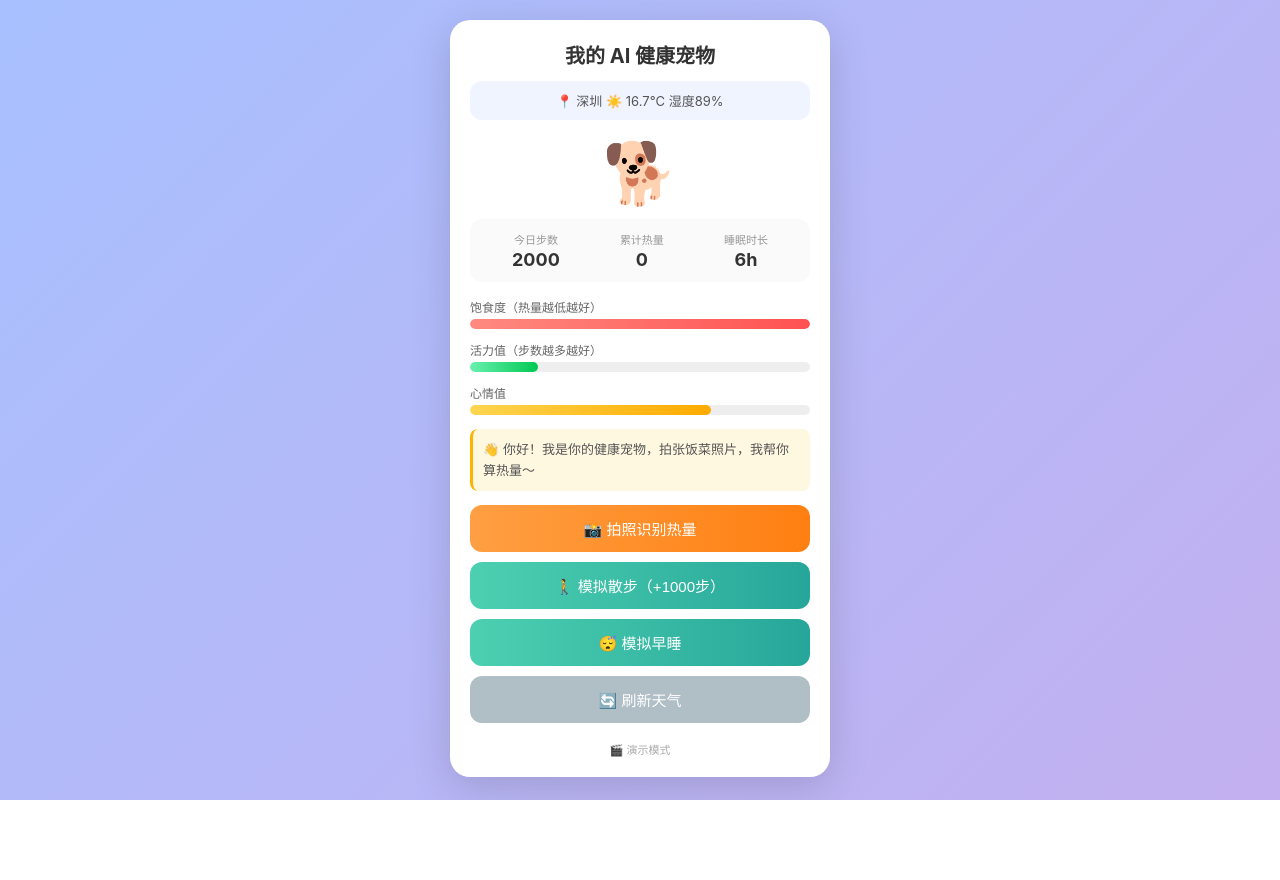
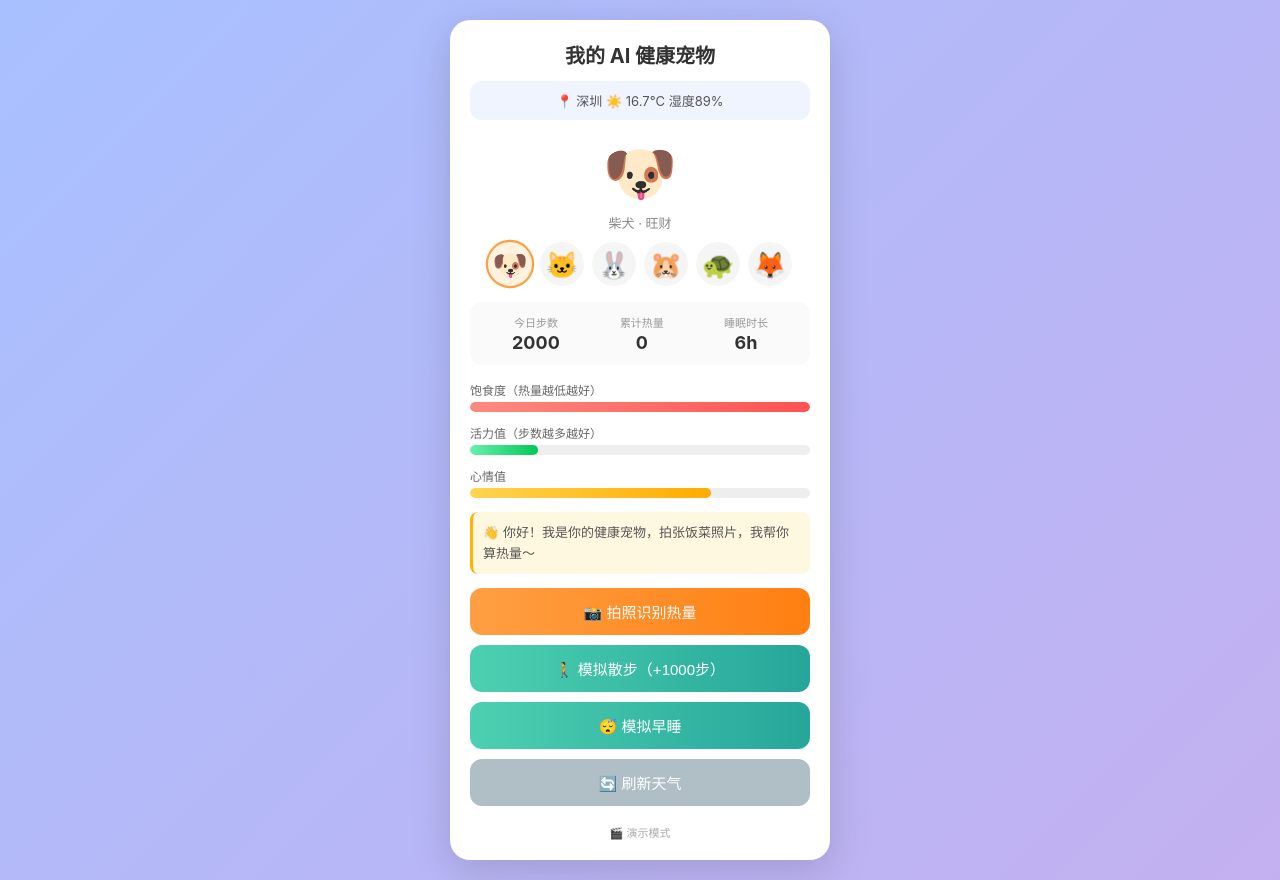
Before and after one commit to Yuu-uul/AI-pet, a plain HTML site: page index.html in a window 1280 px wide. Before the commit the page ends 800 px from the top, so only its background shows below. Drawn offline with Linux system fonts and the light colour scheme; no server answers.

Commit message:
Update index.html

```diff
--- a/index.html
+++ b/index.html
@@ -36,8 +36,45 @@ h1 { font-size: 20px; text-align: center; margin-bottom: 12px; color: #333; }
   overflow: hidden;
   text-overflow: ellipsis;
 }
-.pet { text-align: center; font-size: 60px; margin: 10px 0; transition: transform 0.3s; }
+.pet-box { text-align: center; margin: 10px 0; }
+.pet {
+  font-size: 60px;
+  display: inline-block;
+  transition: transform 0.3s;
+  cursor: pointer;
+  user-select: none;
+}
 .pet.bounce { transform: scale(1.2) rotate(10deg); }
+.pet-name { font-size: 13px; color: #888; margin-top: 4px; }
+
+/* 宠物选择器 */
+.pet-picker {
+  display: flex;
+  justify-content: center;
+  gap: 8px;
+  margin: 10px 0 16px;
+  flex-wrap: wrap;
+}
+.pet-option {
+  width: 44px;
+  height: 44px;
+  border-radius: 50%;
+  background: #f5f5f5;
+  display: flex;
+  align-items: center;
+  justify-content: center;
+  font-size: 26px;
+  cursor: pointer;
+  border: 2px solid transparent;
+  transition: all 0.2s;
+}
+.pet-option:hover { transform: scale(1.1); }
+.pet-option.active {
+  border-color: #ff9f43;
+  background: #fff3e0;
+  transform: scale(1.1);
+}
+
 .stats {
   display: flex;
   justify-content: space-around;
@@ -94,7 +131,12 @@ input[type=file] { display: none; }
   <h1>我的 AI 健康宠物</h1>
   <div class="weather" id="weather">📍 深圳 · 加载中...</div>
 
-  <div class="pet" id="pet">🐶</div>
+  <div class="pet-box">
+    <div class="pet" id="pet" onclick="petTouch()">🐶</div>
+    <div class="pet-name" id="petName">柴犬 · 旺财</div>
+  </div>
+
+  <div class="pet-picker" id="petPicker"></div>
 
   <div class="stats">
     <div class="stat"><div class="label">今日步数</div><div class="value" id="steps">2000</div></div>
@@ -135,7 +177,67 @@ var API_URL = "https://dashscope.aliyuncs.com/compatible-mode/v1/chat/completion
 var MODEL = "qwen-vl-plus";
 /* ================================================================== */
 
+/* ===== 宠物库：每种宠物有自己的名字、表情、性格台词 ===== */
+var PETS = [
+  {
+    emoji: "🐶", name: "柴犬 · 旺财",
+    happy: "汪汪！今天也元气满满～",
+    sad: "呜呜...主人是不是不爱我了",
+    eat: "汪！这个看起来好好吃！",
+    walk: "汪！我要去公园跑圈圈！",
+    sleep: "汪...晚安，做个好梦",
+    touch: "汪汪汪！（开心地摇尾巴）"
+  },
+  {
+    emoji: "🐱", name: "猫咪 · 咪咪",
+    happy: "喵～今天心情不错呢",
+    sad: "喵...（默默走开）",
+    eat: "喵？这个...本喵勉强吃一口吧",
+    walk: "喵！散步要去抓蝴蝶！",
+    sleep: "喵...本喵先睡了，别吵",
+    touch: "喵～（蹭了蹭你的手）"
+  },
+  {
+    emoji: "🐰", name: "兔子 · 雪球",
+    happy: "耶！今天有胡萝卜吃吗？",
+    sad: "（耳朵耷拉下来了）",
+    eat: "哇！这个能吃吗？",
+    walk: "蹦蹦跳跳！出发！",
+    sleep: "呼...呼...（缩成一团）",
+    touch: "（用鼻子蹭你手心）"
+  },
+  {
+    emoji: "🐹", name: "仓鼠 · 瓜子",
+    happy: "吱吱！今天也努力存粮！",
+    sad: "吱...（把脸埋进腮帮子里）",
+    eat: "吱！我要藏起来慢慢吃！",
+    walk: "跑轮！跑轮！我要跑轮！",
+    sleep: "吱...（抱着瓜子睡着了）",
+    touch: "吱吱！（在你手心打滚）"
+  },
+  {
+    emoji: "🐢", name: "乌龟 · 慢慢",
+    happy: "......今天也很平静。",
+    sad: "......（把头缩进壳里）",
+    eat: "......（慢慢咀嚼中）",
+    walk: "......我走得很慢，但从不后退。",
+    sleep: "......（已经睡着了）",
+    touch: "......（伸出头看了你一眼）"
+  },
+  {
+    emoji: "🦊", name: "狐狸 · 小狐",
+    happy: "哼哼～今天也是聪明的一天",
+    sad: "（尾巴垂下来了）",
+    eat: "这个...本狐狸鉴定为美味！",
+    walk: "走！带你去探险！",
+    sleep: "嘘...我要在树洞里休息了",
+    touch: "（用尾巴轻轻扫你）"
+  }
+];
+/* ========================================================== */
+
 var DEMO = false;
+var currentPet = 0;
 var state = { steps: 2000, calories: 0, sleep: 6, mood: 71 };
 
 var $ = function(id){ return document.getElementById(id); };
@@ -146,12 +248,46 @@ window.onload = function(){
     DEMO = true;
     $("mode").textContent = "🎬 演示模式";
   }
+  buildPetPicker();
   render();
   loadWeather();
 };
 
+/* ---------- 生成宠物选择器 ---------- */
+function buildPetPicker(){
+  var box = $("petPicker");
+  box.innerHTML = "";
+  PETS.forEach(function(pet, i){
+    var div = document.createElement("div");
+    div.className = "pet-option" + (i === currentPet ? " active" : "");
+    div.textContent = pet.emoji;
+    div.onclick = function(){ selectPet(i); };
+    box.appendChild(div);
+  });
+}
+
+/* ---------- 切换宠物 ---------- */
+function selectPet(i){
+  currentPet = i;
+  buildPetPicker();
+  render();
+  bounce();
+  say(PETS[i].emoji + " " + PETS[i].name + " 来了！\n" + PETS[i].happy, true);
+}
+
+/* ---------- 摸宠物 ---------- */
+function petTouch(){
+  bounce();
+  state.mood = Math.min(100, state.mood + 2);
+  render();
+  say(PETS[currentPet].emoji + " " + PETS[currentPet].touch, true);
+}
+
 /* ---------- 渲染 ---------- */
 function render(){
+  var pet = PETS[currentPet];
+  $("pet").textContent = pet.emoji;
+  $("petName").textContent = pet.name;
   $("steps").textContent = state.steps;
   $("calories").textContent = state.calories;
   $("sleep").textContent = state.sleep + "h";
@@ -163,11 +299,6 @@ function render(){
   $("barFull").style.width = full + "%";
   $("barEnergy").style.width = energy + "%";
   $("barMood").style.width = mood + "%";
-
-  var pet = $("pet");
-  if (mood > 80) pet.textContent = "🐶";
-  else if (mood > 50) pet.textContent = "🐕";
-  else pet.textContent = "🐩";
 }
 
 function say(text, ok){
@@ -230,7 +361,7 @@ function demoRecognize(){
     state.mood = Math.max(20, state.mood - 8);
     render();
     bounce();
-    say("🍚 识别结果：红烧肉盖饭\n热量约 " + kcal + " kcal\n蛋白质 28g · 碳水 75g · 脂肪 22g\n⚠️ 热量偏高，建议今晚多散步 30 分钟～", true);
+    say(PETS[currentPet].eat + "\n🍚 识别结果：红烧肉盖饭\n热量约 " + kcal + " kcal\n蛋白质 28g · 碳水 75g · 脂肪 22g\n⚠️ 热量偏高，建议今晚多散步 30 分钟～", true);
     $("btnPhoto").disabled = false;
   }, 1200);
 }
@@ -270,7 +401,7 @@ function realRecognize(dataUrl){
     state.mood = Math.max(20, state.mood - 5);
     render();
     bounce();
-    say("🍚 " + info.name + "\n热量约 " + info.kcal + " kcal\n蛋白质 " + info.protein + "g · 碳水 " + info.carb + "g · 脂肪 " + info.fat + "g\n💡 " + info.advice, true);
+    say(PETS[currentPet].eat + "\n🍚 " + info.name + "\n热量约 " + info.kcal + " kcal\n蛋白质 " + info.protein + "g · 碳水 " + info.carb + "g · 脂肪 " + info.fat + "g\n💡 " + info.advice, true);
     $("btnPhoto").disabled = false;
   })
   .catch(function(err){
@@ -288,7 +419,7 @@ $("btnWalk").onclick = function(){
   state.mood = Math.min(100, state.mood + 6);
   render();
   bounce();
-  say("🚶 散步完成！步数 +1000，宠物很开心～", true);
+  say(PETS[currentPet].walk, true);
 };
 
 /* ---------- 模拟早睡 ---------- */
@@ -297,7 +428,7 @@ $("btnSleep").onclick = function(){
   state.mood = Math.min(100, state.mood + 10);
   render();
   bounce();
-  say("😴 睡满 8 小时，精神满满！", true);
+  say(PETS[currentPet].sleep, true);
 };
 </script>
 </body>
```
